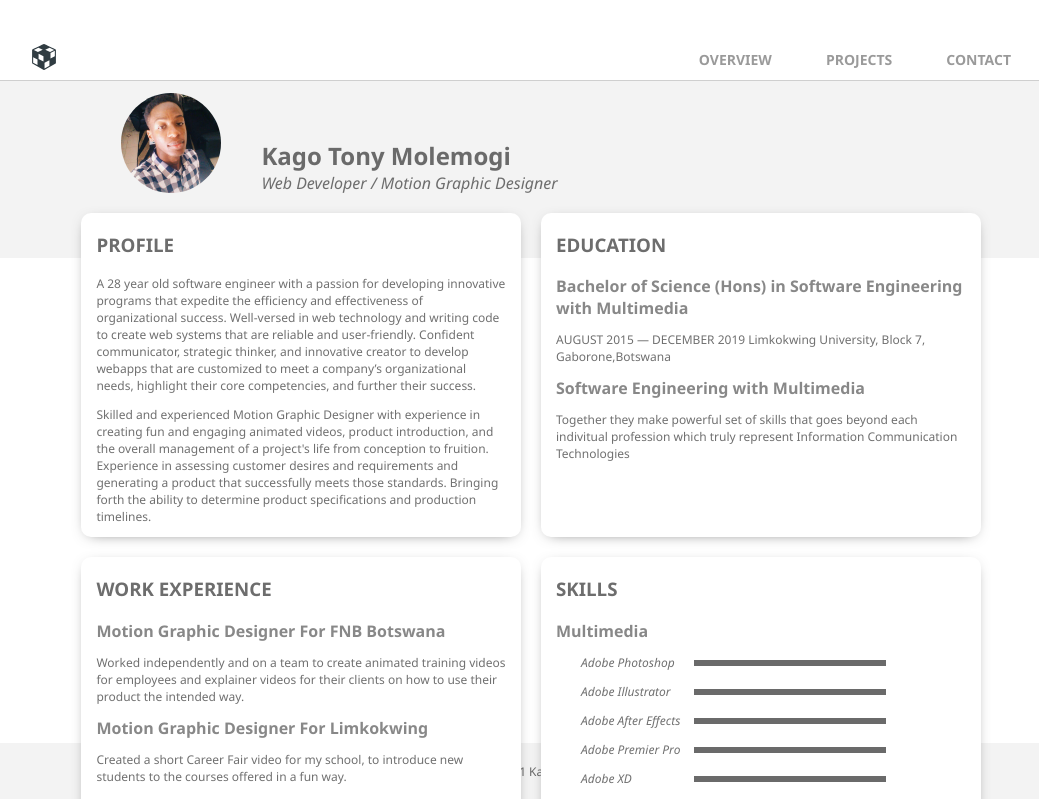
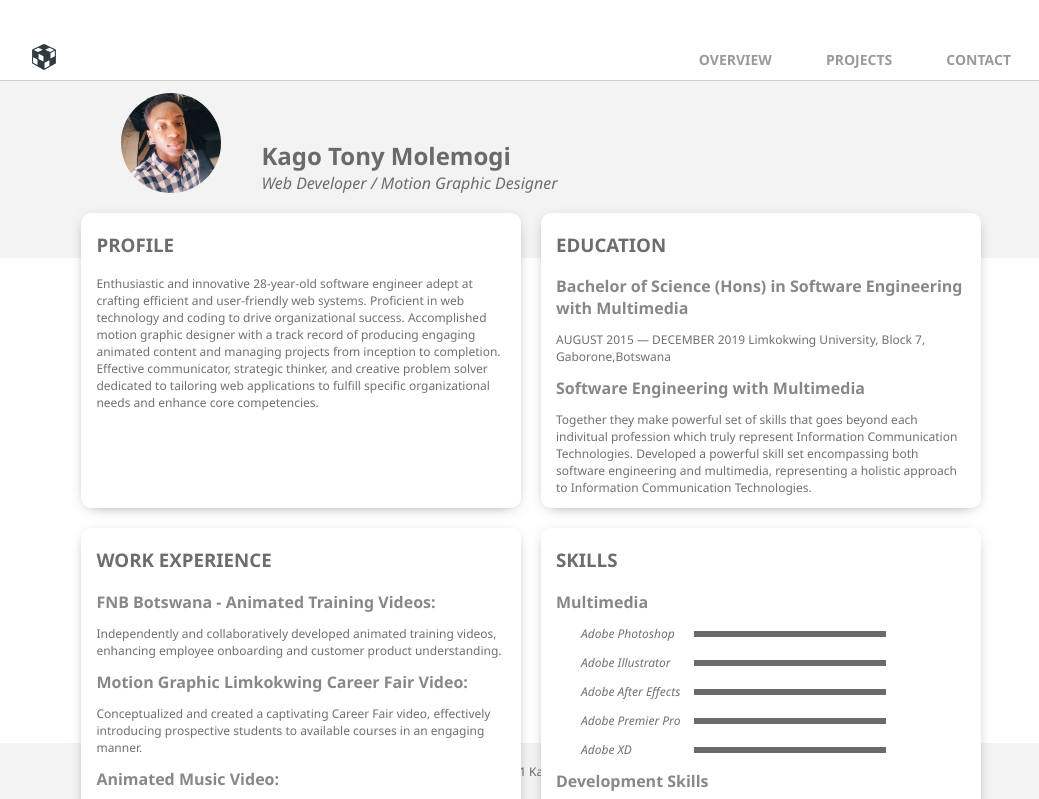
Before and after one commit to MysticKago/KTM, a React (Create React App) app: page / in a window 1280 px wide. Shown: the top 799 px of the page, without its empty margins (109-1148 px from the left). Built offline with nearby package versions, Linux system fonts and the light colour scheme.

Commit message:
Update Overview.js
mm

```diff
--- a/src/components/Overview.js
+++ b/src/components/Overview.js
@@ -9,16 +9,11 @@ const Overview = () => {
         <Container>
             <Pop>
                 <Title>PROFILE</Title>
-                <p>A 28 year old software engineer with a passion for developing innovative programs that expedite the efficiency and
-                effectiveness of organizational success. Well-versed in web technology and writing code to create web
-                systems that are reliable and user-friendly. Confident communicator, strategic thinker, and innovative
-                creator to develop webapps that are customized to meet a company’s organizational needs, highlight their
-                core competencies, and further their success.</p>
-
-                <p>Skilled and experienced Motion Graphic Designer with experience in creating fun and engaging animated
-                videos, product introduction, and the overall management of a project's life from conception to fruition.
-                Experience in assessing customer desires and requirements and generating a product that successfully meets
-                those standards. Bringing forth the ability to determine product specifications and production timelines.</p>
+                <p>Enthusiastic and innovative 28-year-old software engineer adept at crafting efficient and user-friendly web systems. Proficient
+                    in web technology and coding to drive organizational success. Accomplished motion graphic designer with a track record of
+                    producing engaging animated content and managing projects from inception to completion. Effective communicator, strategic
+                    thinker, and creative problem solver dedicated to tailoring web applications to fulfill specific organizational needs and
+                    enhance core competencies.</p>
             </Pop>
             <Pop>
                 <Title>EDUCATION</Title>
@@ -26,18 +21,20 @@ const Overview = () => {
                 <p>AUGUST 2015 — DECEMBER 2019 Limkokwing University, Block 7, Gaborone,Botswana</p>
 
                 <a>Software Engineering with Multimedia</a>
-                <p>Together they make powerful set of skills that goes beyond each indivitual profession which truly represent Information Communication Technologies</p>
+                <p>Together they make powerful set of skills that goes beyond each indivitual profession which truly represent Information Communication Technologies.
+                Developed a powerful skill set encompassing both software engineering and multimedia, representing a holistic approach to Information Communication Technologies.
+                </p>
             </Pop>
             <Pop>
                 <Title>WORK EXPERIENCE</Title>
-                <a>Motion Graphic Designer For FNB Botswana</a>
-                <p>Worked independently and on a team to create animated training videos for employees and explainer videos for their clients on how to use their product the intended way.</p>
+                <a>FNB Botswana - Animated Training Videos:</a>
+                <p>Independently and collaboratively developed animated training videos, enhancing employee onboarding and customer product understanding.</p>
 
-                <a>Motion Graphic Designer For Limkokwing</a>
-                <p>Created a short Career Fair video for my school, to introduce new students to the courses offered in a fun way.</p>
+                <a>Motion Graphic Limkokwing Career Fair Video:</a>
+                <p>Conceptualized and created a captivating Career Fair video, effectively introducing prospective students to available courses in an engaging manner.</p>
 
-                <a>Animated Music Video</a>
-                <p>Worked on a two men project to create the music video. A lot of work done to the illustrations for different scenes to capture the mood of the song.</p>
+                <a>Animated Music Video:</a>
+                <p>Collaborated on a two-person project to produce an animated music video, demonstrating proficiency in creating mood-capturing illustrations for diverse scenes.</p>
             </Pop>
             <Pop>
                 <Title>SKILLS</Title>
```
